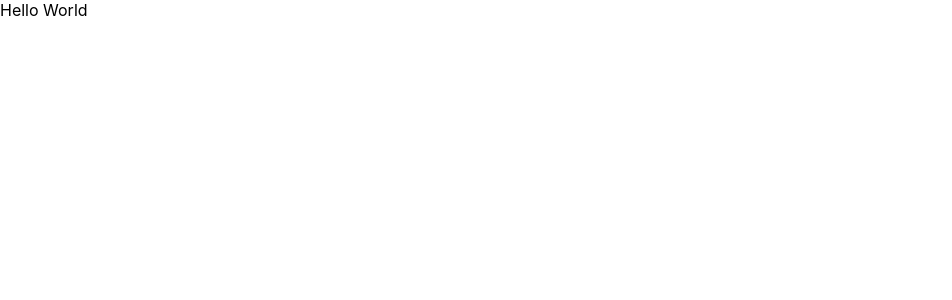
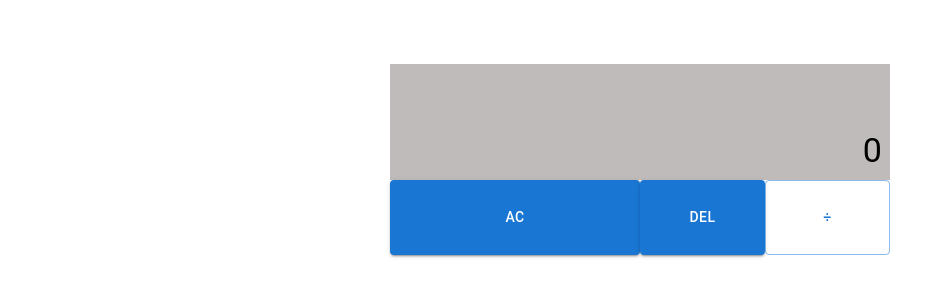
Before and after one commit to hewitson-j/react-calculator, a React (Create React App) app: page / in a window 1280 px wide. Shown: the top 300 px of the page, without its empty margins (0-952 px from the left). Built offline with nearby package versions, Linux system fonts and the light colour scheme.

Commit message:
Added styling, first row of buttons.

```diff
--- a/src/App.js
+++ b/src/App.js
@@ -1,7 +1,8 @@
 import "./App.css";
+import Calculator from "./Calculator";
 
 function App() {
-  return <div>Hello World</div>;
+  return <Calculator />;
 }
 
 export default App;
--- /dev/null
+++ b/src/Calculator.css
@@ -0,0 +1,25 @@
+.calculator {
+  width: 500px;
+  margin: 5% auto;
+}
+
+.input-boxes {
+  height: 41.99px;
+  /* backgroundColor: "gray",
+                  textAlign: "right",
+                  padding: "1rem",
+                  marginBottom: "0", */
+  background-color: rgb(191, 187, 187);
+  text-align: right;
+  padding: 0.5rem;
+  margin: 0;
+}
+
+.operation-buttons {
+  width: 100%;
+  height: 100%;
+}
+
+.row {
+  height: 75px;
+}
--- /dev/null
+++ b/src/Calculator.js
@@ -0,0 +1,48 @@
+import { Box, Button, Grid, Typography } from "@mui/material";
+import { useState } from "react";
+import "./Calculator.css";
+
+export default function Calculator() {
+  const [input1, setInput1] = useState("0");
+  const [input2, setInput2] = useState("0");
+  const [operation, setOperation] = useState(undefined);
+
+  return (
+    <div className="calculator">
+      <Grid container spacing={0}>
+        {/* Input Header */}
+        <Grid item xs={12}>
+          <Grid container spacing={0}>
+            <Grid item xs={12}>
+              <Box className="input-boxes">
+                <Typography variant="h4">
+                  {input1 !== "0" ? input1 : ""}
+                </Typography>
+              </Box>
+            </Grid>
+            <Grid item xs={12}>
+              <Box className="input-boxes">
+                <Typography variant="h4">{input2}</Typography>
+              </Box>
+            </Grid>
+          </Grid>
+        </Grid>
+        <Grid className="row" item xs={6}>
+          <Button className="operation-buttons" variant="contained">
+            AC
+          </Button>
+        </Grid>
+        <Grid item xs={3}>
+          <Button className="operation-buttons" variant="contained">
+            DEL
+          </Button>
+        </Grid>
+        <Grid item xs={3}>
+          <Button className="operation-buttons" variant="outlined">
+            ÷
+          </Button>
+        </Grid>
+      </Grid>
+    </div>
+  );
+}
--- a/src/index.css
+++ b/src/index.css
@@ -1,13 +1,6 @@
 body {
   margin: 0;
-  font-family: -apple-system, BlinkMacSystemFont, 'Segoe UI', 'Roboto', 'Oxygen',
-    'Ubuntu', 'Cantarell', 'Fira Sans', 'Droid Sans', 'Helvetica Neue',
+  font-family: -apple-system, BlinkMacSystemFont, "Segoe UI", "Roboto", "Oxygen",
+    "Ubuntu", "Cantarell", "Fira Sans", "Droid Sans", "Helvetica Neue",
     sans-serif;
-  -webkit-font-smoothing: antialiased;
-  -moz-osx-font-smoothing: grayscale;
 }
-
-code {
-  font-family: source-code-pro, Menlo, Monaco, Consolas, 'Courier New',
-    monospace;
-}
```
